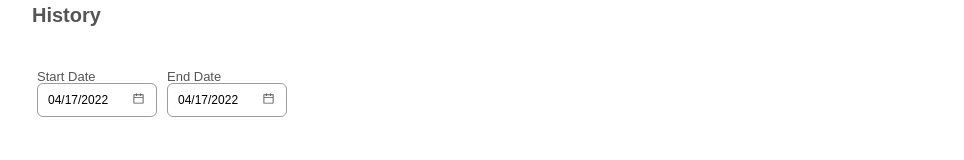
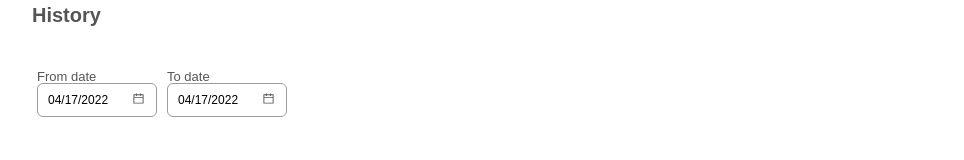
Before and after one commit to killjoy2013/currency_rates_widget, a Next.js app in the folder frontend-css/: page /widget in a window 1280 px wide. Shown: the part 275-435 px from the top of the page, without its empty margins (268-1232 px from the left). Built offline with nearby package versions, Linux system fonts and the light colour scheme.

Commit message:
custom date picker controlled ok

```diff
--- a/frontend-css/src/components/DateFilter.tsx
+++ b/frontend-css/src/components/DateFilter.tsx
@@ -1,11 +1,38 @@
 import MyDatePicker from "../elements/CustomDatePicker";
 import classes from "../../styles/DateFilter.module.css";
+import { useState } from "react";
+
+type FormData = {
+  fromDate?: any;
+  toDate?: any;
+  type?: any;
+};
 
 const DateFilter = () => {
+  const [formData, setFormData] = useState<FormData>({
+    fromDate: new Date(),
+    toDate: new Date(),
+  });
+
+  const changeHandler = ({ name, value }: { name: string; value: any }) => {
+    setFormData((prev) => ({ ...prev, [name]: value }));
+    console.log({ name, value });
+  };
+
   return (
-    <div id="connnnn" className={classes.container}>
-      <MyDatePicker label="Start Date" />
-      <MyDatePicker label="End Date" />
+    <div className={classes.container}>
+      <MyDatePicker
+        name="fromDate"
+        value={formData?.fromDate}
+        label="From date"
+        onChange={({ name, value }) => changeHandler({ name, value })}
+      />
+      <MyDatePicker
+        name="toDate"
+        value={formData?.toDate}
+        label="To date"
+        onChange={({ name, value }) => changeHandler({ name, value })}
+      />
     </div>
   );
 };
--- a/frontend-css/src/elements/CustomDatePicker.tsx
+++ b/frontend-css/src/elements/CustomDatePicker.tsx
@@ -6,12 +6,15 @@ import "font-awesome/css/font-awesome.min.css";
 import "react-datepicker/dist/react-datepicker.css";
 
 type CustomDatePickerProps = {
+  name: string;
   label: string;
+  value: Date;
+  onChange: ({ name, value }: { name: string; value: Date }) => void;
 };
 
 const CustomDatePicker = (props: CustomDatePickerProps) => {
-  const { label } = props;
-  const [startDate, setStartDate] = useState(new Date());
+  const { name, label, value, onChange } = props;
+  //const [startDate, setStartDate] = useState(new Date());
 
   const CustomInput = (
     props: React.HTMLProps<HTMLInputElement>,
@@ -32,8 +35,8 @@ const CustomDatePicker = (props: CustomDatePickerProps) => {
     <DatePicker
       wrapperClassName={classes.datePicker}
       customInput={React.createElement(React.forwardRef(CustomInput))}
-      selected={startDate}
-      onChange={(date: Date) => setStartDate(date)}
+      selected={value}
+      onChange={(date: Date) => onChange({ name, value: date })}
     />
   );
 };
--- a/frontend-css/styles/CustomDatePicker.module.css
+++ b/frontend-css/styles/CustomDatePicker.module.css
@@ -1,5 +1,5 @@
 .datePicker {
-  width: auto;
+  width: auto !important;
 }
 
 .datePicker input {
```
